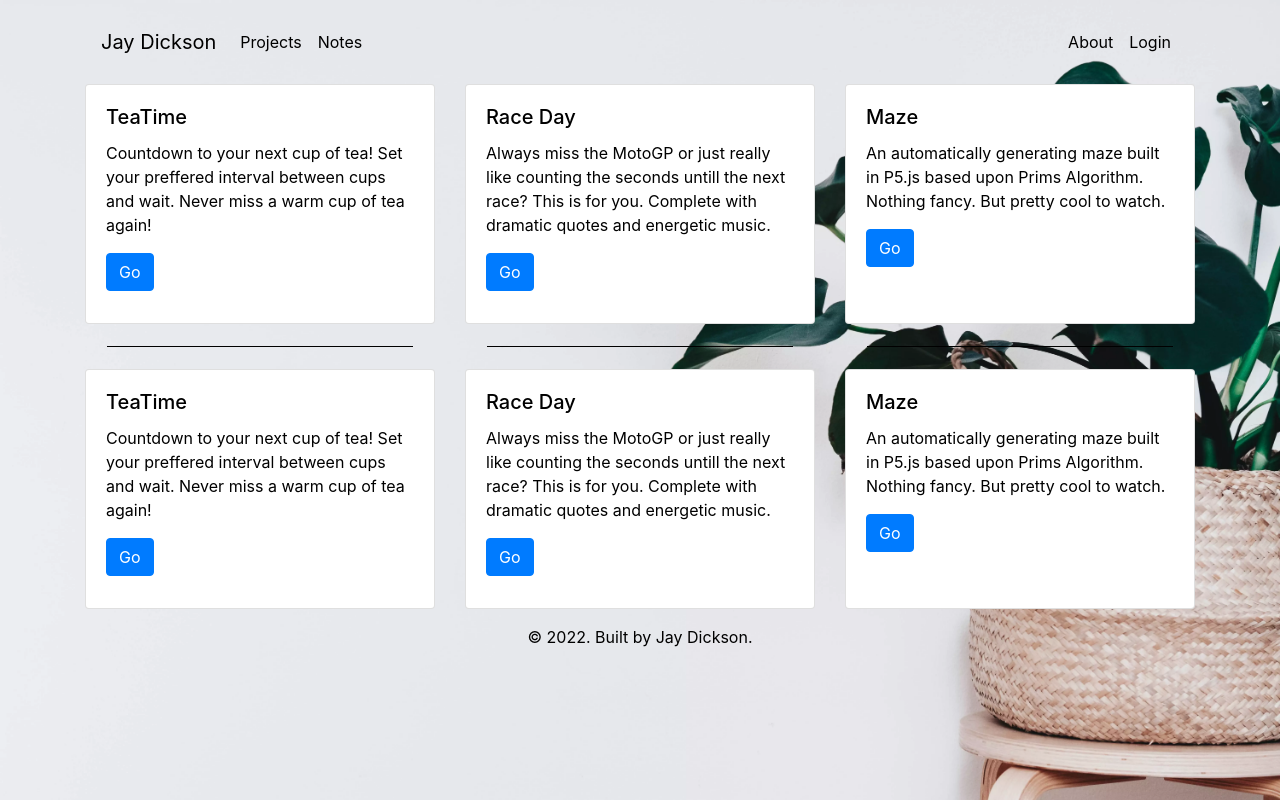
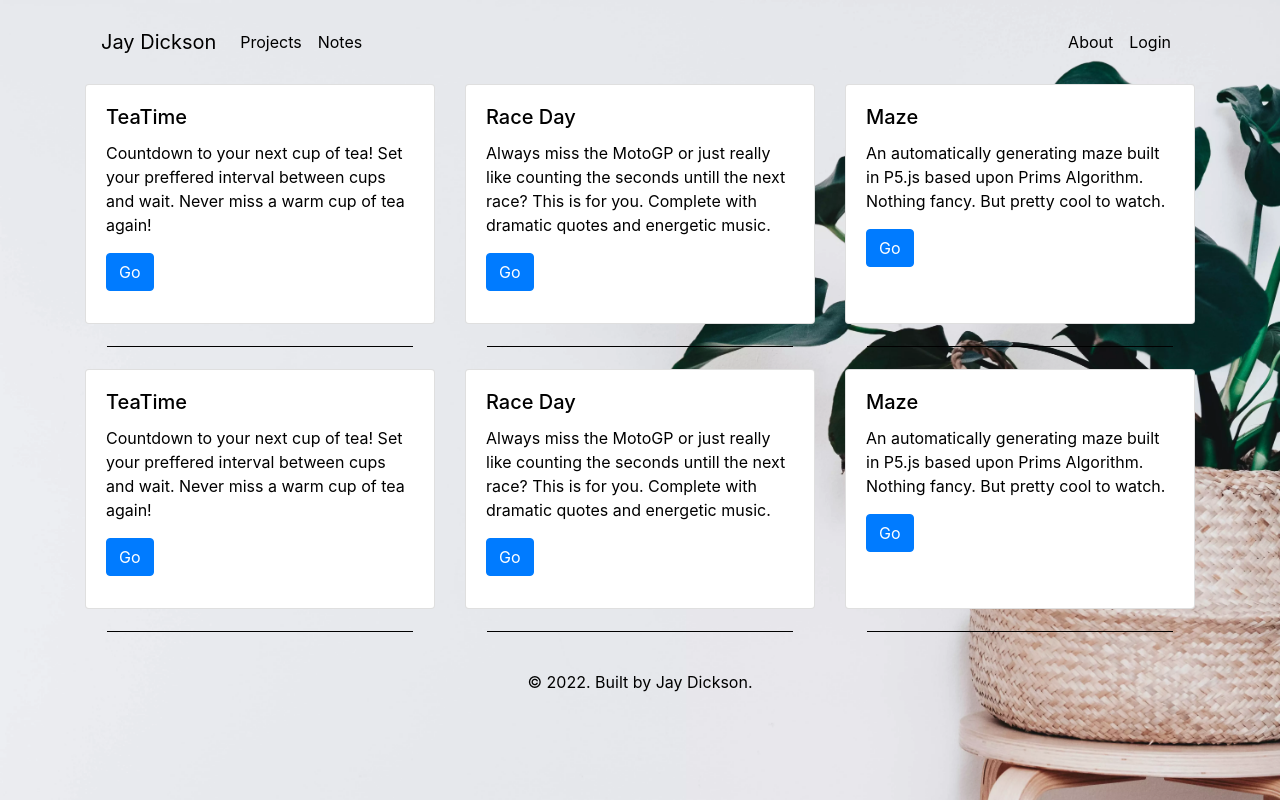
Before and after one commit to jaydickson02/Website, a Next.js app: page /projects in a window 1280 px wide. Built offline with nearby package versions, Linux system fonts and the light colour scheme.

Commit message:
Added dividers

```diff
--- a/pages/projects.js
+++ b/pages/projects.js
@@ -74,7 +74,7 @@ return(
                 <Button variant="primary" target="_blank" href="https://jaydickson02.github.io/TeaTime/">Go</Button>
             </Card.Body>
             </Card>
-
+            <hr style={{backgroundColor: themeColour, margin: 22}}/>
         </Col>
 
 
@@ -89,7 +89,7 @@ return(
                 <Button variant="primary" target="_blank" href="https://jaydickson02.github.io/RaceDay/">Go</Button>
             </Card.Body>
             </Card>
-
+            <hr style={{backgroundColor: themeColour, margin: 22}}/>
         </Col>
 
         <Col sm={12} lg={4}>
@@ -103,7 +103,7 @@ return(
                 <Button variant="primary" target="_blank" href="https://jaydickson02.github.io/Maze/">Go</Button>
             </Card.Body>
             </Card>
-
+            <hr style={{backgroundColor: themeColour, margin: 22}}/>
         </Col>
 
     </Row>
```
